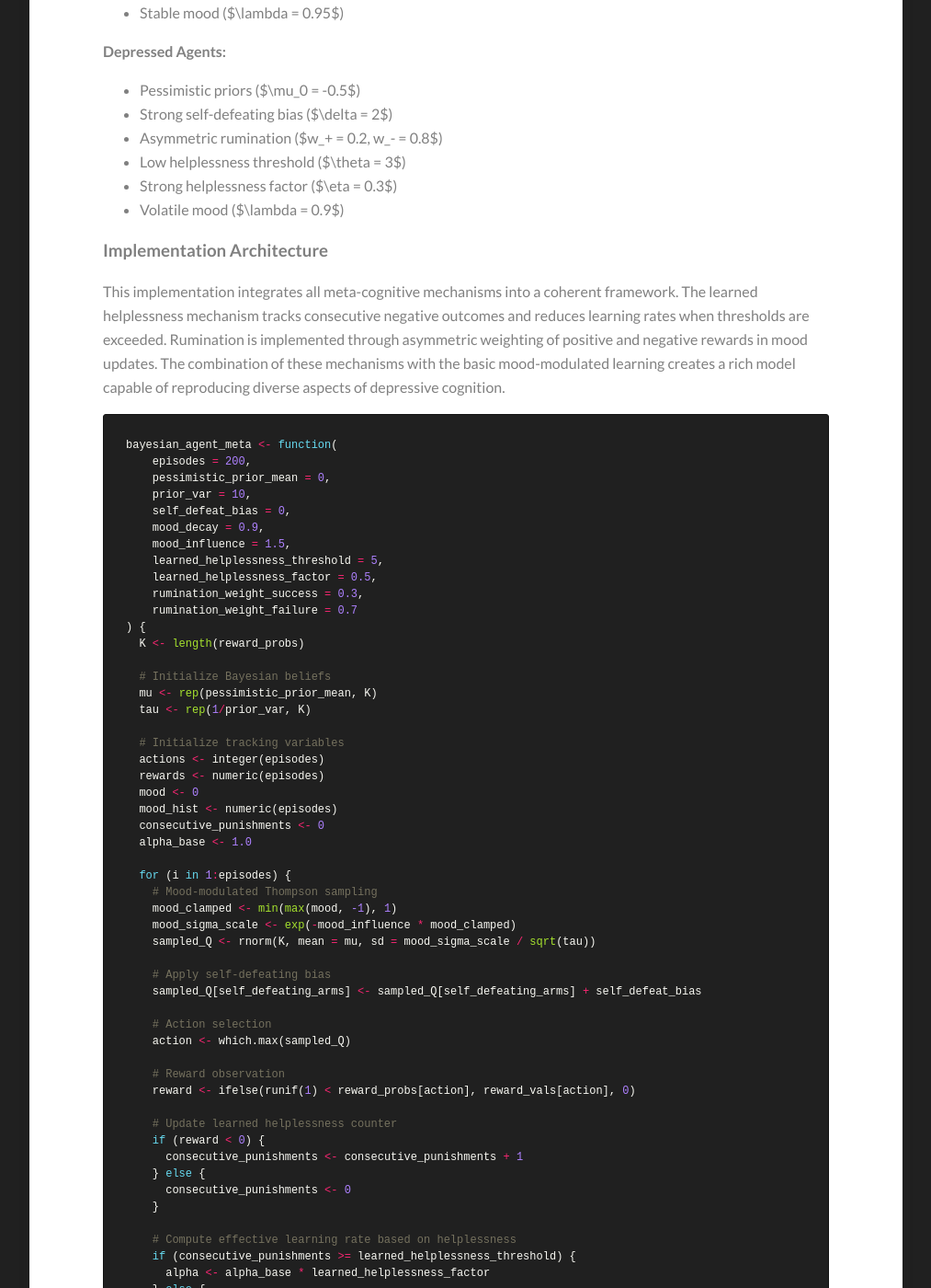
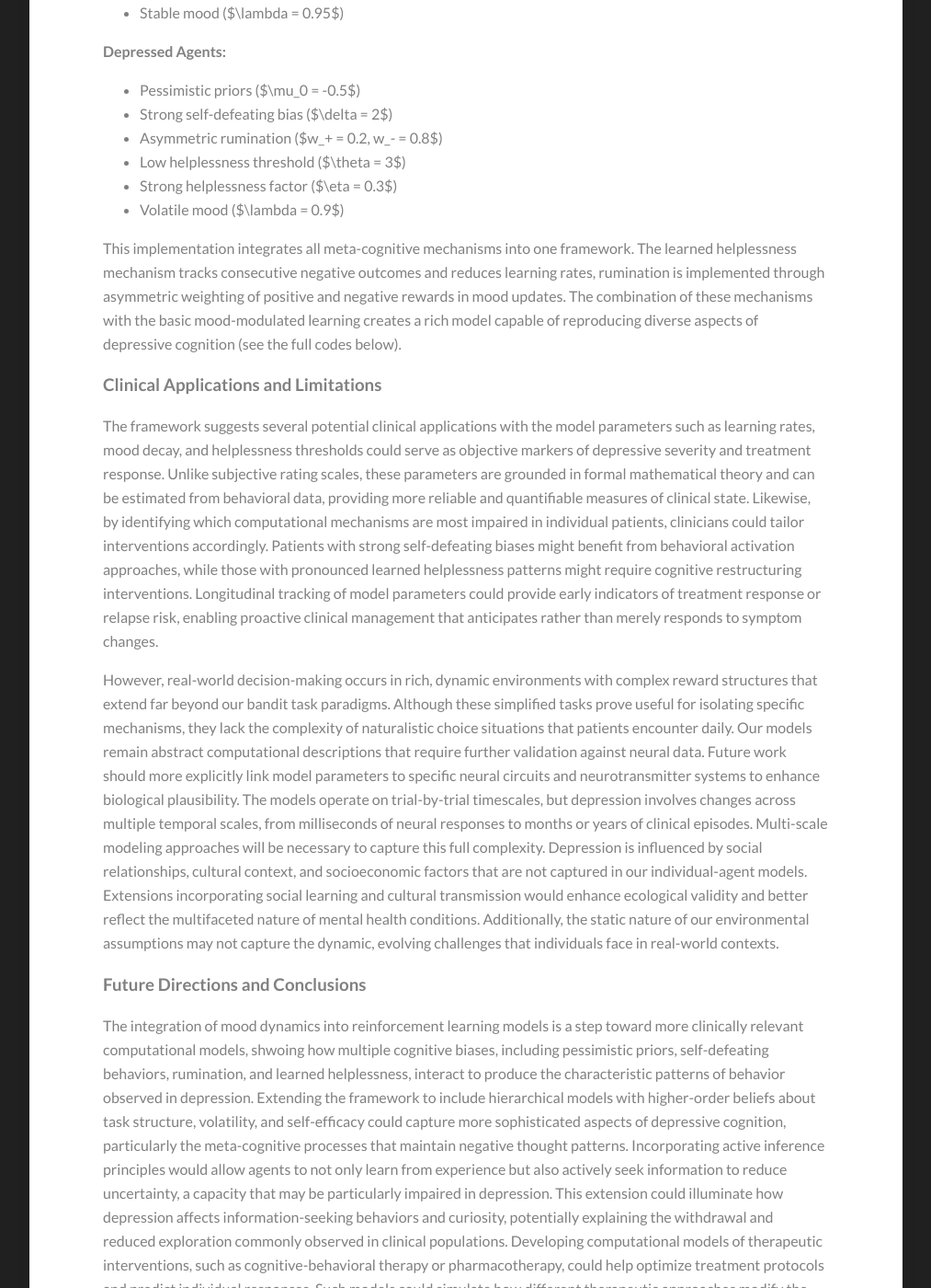
Before and after one commit to Kamran-Afzali/Kamran-Afzali.github.io, a Jekyll site: the page built from _posts/2026-07-24-Q-Learning_DEP_2.md, in a window 1280 px wide and 1400 px high, scrolled down 5694 px. Shown: the whole window at 92% size, without its empty margins (133-1146 px from the left). Built offline with Jekyll 4.4.1, drawn with Linux system fonts in a browser that asks for light colours; our own code applies the rules of GitHub Pages for plain Markdown files; formulas are drawn with MathJax 3; some of the changed text lies outside the part shown.

Commit message:
Update 2026-07-24-Q-Learning_DEP_2.md

````diff
--- a/_posts/2026-07-24-Q-Learning_DEP_2.md
+++ b/_posts/2026-07-24-Q-Learning_DEP_2.md
@@ -196,91 +196,7 @@ We define two distinct agent populations with parameter sets derived from empiri
 - Strong helplessness factor ($\eta = 0.3$)
 - Volatile mood ($\lambda = 0.9$)
 
-### Implementation Architecture
-
-This implementation integrates all meta-cognitive mechanisms into a coherent framework. The learned helplessness mechanism tracks consecutive negative outcomes and reduces learning rates when thresholds are exceeded. Rumination is implemented through asymmetric weighting of positive and negative rewards in mood updates. The combination of these mechanisms with the basic mood-modulated learning creates a rich model capable of reproducing diverse aspects of depressive cognition.
-```r
-bayesian_agent_meta <- function(
-    episodes = 200,
-    pessimistic_prior_mean = 0,
-    prior_var = 10,
-    self_defeat_bias = 0,
-    mood_decay = 0.9,
-    mood_influence = 1.5,
-    learned_helplessness_threshold = 5,
-    learned_helplessness_factor = 0.5,
-    rumination_weight_success = 0.3,
-    rumination_weight_failure = 0.7
-) {
-  K <- length(reward_probs)
-
-  # Initialize Bayesian beliefs
-  mu <- rep(pessimistic_prior_mean, K)
-  tau <- rep(1/prior_var, K)
-
-  # Initialize tracking variables
-  actions <- integer(episodes)
-  rewards <- numeric(episodes)
-  mood <- 0
-  mood_hist <- numeric(episodes)
-  consecutive_punishments <- 0
-  alpha_base <- 1.0
-
-  for (i in 1:episodes) {
-    # Mood-modulated Thompson sampling
-    mood_clamped <- min(max(mood, -1), 1)
-    mood_sigma_scale <- exp(-mood_influence * mood_clamped)
-    sampled_Q <- rnorm(K, mean = mu, sd = mood_sigma_scale / sqrt(tau))
-
-    # Apply self-defeating bias
-    sampled_Q[self_defeating_arms] <- sampled_Q[self_defeating_arms] + self_defeat_bias
-
-    # Action selection
-    action <- which.max(sampled_Q)
-
-    # Reward observation
-    reward <- ifelse(runif(1) < reward_probs[action], reward_vals[action], 0)
-
-    # Update learned helplessness counter
-    if (reward < 0) {
-      consecutive_punishments <- consecutive_punishments + 1
-    } else {
-      consecutive_punishments <- 0
-    }
-
-    # Compute effective learning rate based on helplessness
-    if (consecutive_punishments >= learned_helplessness_threshold) {
-      alpha <- alpha_base * learned_helplessness_factor
-    } else {
-      alpha <- alpha_base
-    }
-
-    # Bayesian update with modulated learning rate
-    tau[action] <- tau[action] + alpha
-    mu[action] <- (mu[action] * (tau[action] - alpha) + alpha * reward) / tau[action]
-
-    # Rumination-modulated mood update
-    if (reward > 0) {
-      mood_update <- rumination_weight_success * reward
-    } else if (reward < 0) {
-      mood_update <- rumination_weight_failure * reward
-    } else {
-      mood_update <- 0
-    }
-
-    # Update mood
-    mood <- mood_decay * mood + (1 - mood_decay) * mood_update
-
-    # Store results
-    actions[i] <- action
-    rewards[i] <- reward
-    mood_hist[i] <- mood
-  }
-
-  return(list(actions = actions, rewards = rewards, mood = mood_hist))
-}
-```
-
+This implementation integrates all meta-cognitive mechanisms into one framework. The learned helplessness mechanism tracks consecutive negative outcomes and reduces learning rates, rumination is implemented through asymmetric weighting of positive and negative rewards in mood updates. The combination of these mechanisms with the basic mood-modulated learning creates a rich model capable of reproducing diverse aspects of depressive cognition (see the full codes below).
 
 ### Clinical Applications and Limitations
 
````
